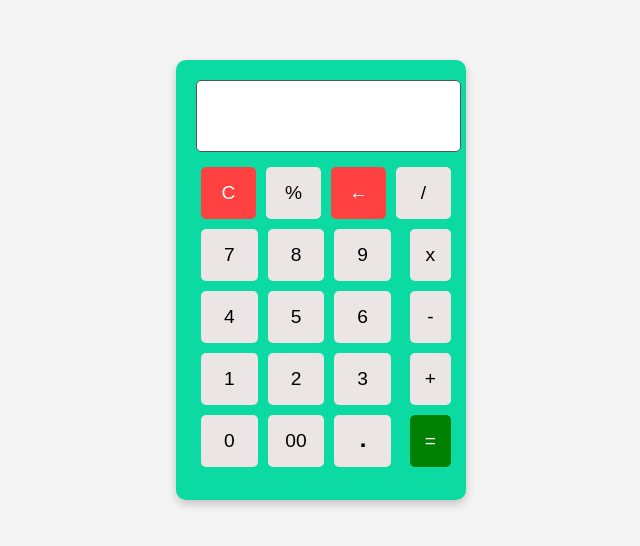
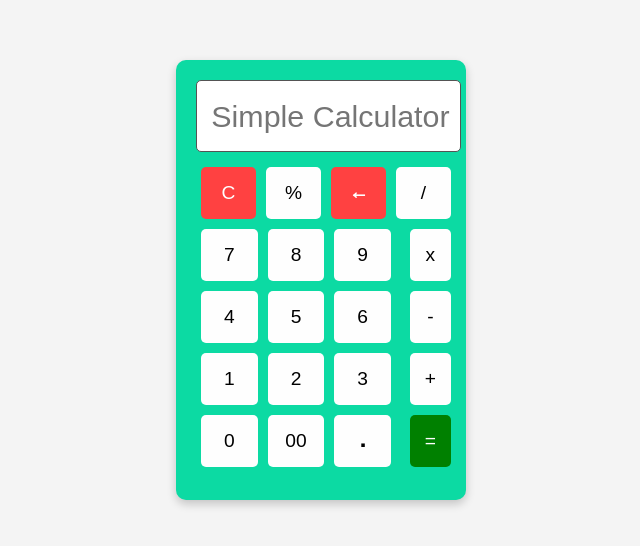
Before and after one commit to arpan-sarkar/personal-project, a plain HTML site: page web calculator/index.html in a window 1280 px wide. Shown: the part 128-674 px from the top of the page, without its empty margins (319-959 px from the left). Drawn offline with Linux system fonts and the light colour scheme.

Commit message:
change something

```diff
--- a/web calculator/index.html
+++ b/web calculator/index.html
@@ -8,7 +8,7 @@
   </head>
   <body>
     <div class="calculator">
-      <input type="text" id="display" disabled />
+      <input placeholder="Simple Calculator" type="text" id="display" disabled />
       <div class="buttons">
         <div class="upRow">
           <button onclick="clearDisplay()" class="clear">C</button>
--- a/web calculator/style.css
+++ b/web calculator/style.css
@@ -20,7 +20,7 @@ body {
   width: 97%;
   height: 50px;
   text-align: right;
-  font-size: 2em;
+  font-size: 1.9em;
   margin-bottom: 10px;
   background-color: white;
   border: none;
@@ -57,13 +57,13 @@ button {
   font-size: 1.2em;
   border: none;
   cursor: pointer;
-  background-color: rgb(235, 229, 229);
+  background-color: rgb(254, 254, 254);
   border-radius: 5px;
   margin: 5px;
 }
 button:active {
-    background-color: rgb(255, 255, 255);
-    color: black;
+    background-color: black;
+    color: white;
 }
 
 .clear, .back{
@@ -78,3 +78,6 @@ button:active {
 .point{
   font-weight: 1000;
 }
+.back{
+  font-weight: 1000;
+}
```
